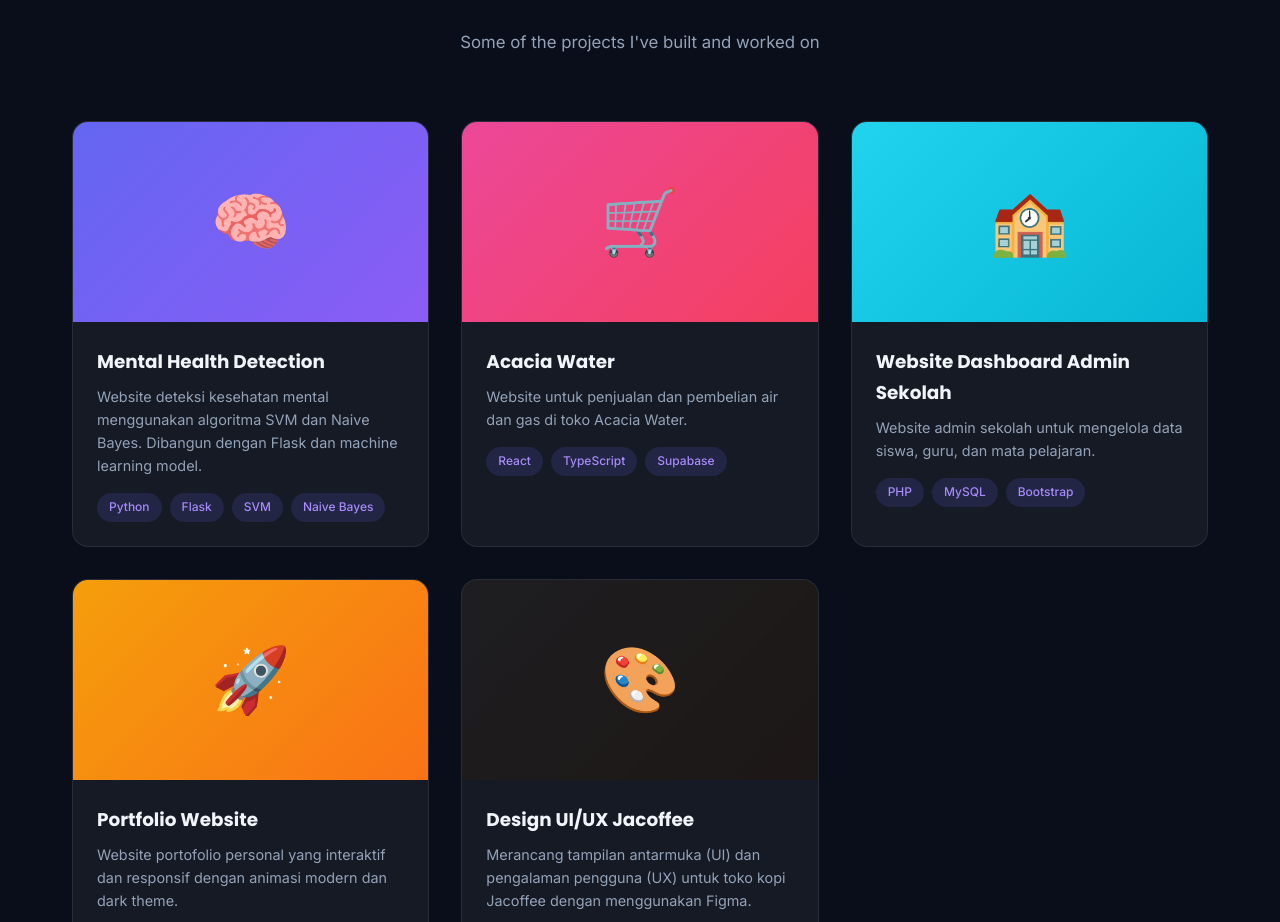
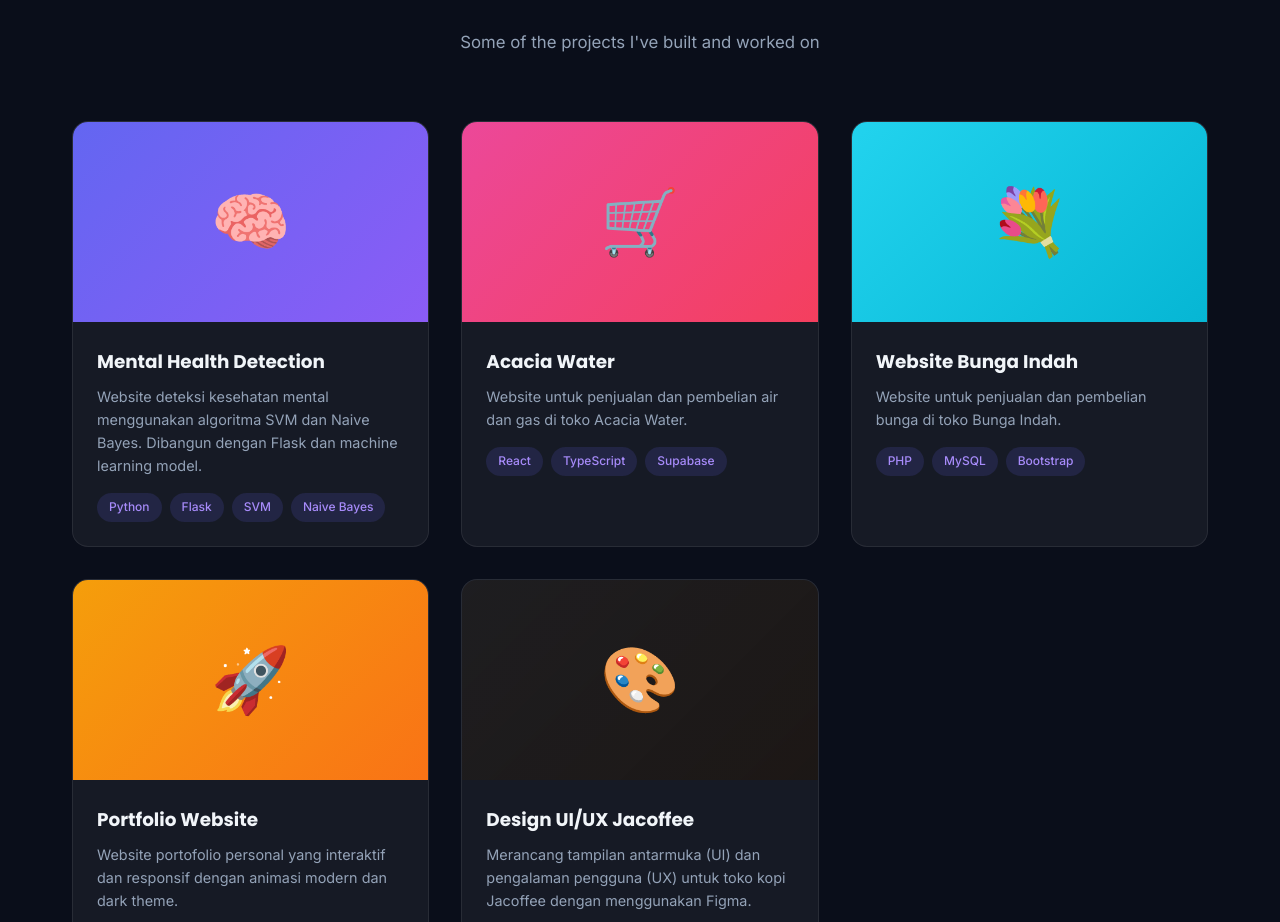
Before and after one commit to rafareza/portofolio-react, a React (Vite) app: page / in a window 1280 px wide. Shown: the part 2620-3542 px from the top of the page. Built offline with nearby package versions, Linux system fonts and the light colour scheme.

Commit message:
benerin projek

```diff
--- a/src/components/Projects.jsx
+++ b/src/components/Projects.jsx
@@ -10,7 +10,6 @@ const projects = [
     gradient: 'linear-gradient(135deg, #6366f1, #8b5cf6)',
     emoji: '🧠',
     github: '#',
-    live: '#',
   },
   {
     title: 'Acacia Water',
@@ -23,14 +22,13 @@ const projects = [
     live: 'https://acacia-water.vercel.app/',
   },
   {
-    title: 'Website Dashboard Admin Sekolah',
+    title: 'Website Bunga Indah',
     description:
-      'Website admin sekolah untuk mengelola data siswa, guru, dan mata pelajaran.',
+      'Website untuk penjualan dan pembelian bunga di toko Bunga Indah.',
     tags: ['PHP', 'MySQL', 'Bootstrap'],
     gradient: 'linear-gradient(135deg, #22d3ee, #06b6d4)',
-    emoji: '🏫',
-    github: '#',
-    live: '#',
+    emoji: '💐',
+    github: 'https://github.com/rafareza/bunga-indah',
   },
   {
     title: 'Portfolio Website',
@@ -110,6 +108,7 @@ function Projects() {
                     <FiGithub />
                   </a>
                 )}
+                {project.live && (
                   <a
                     href={project.live}
                     className="project-overlay-btn"
@@ -119,6 +118,7 @@ function Projects() {
                   >
                     <FiExternalLink />
                   </a>
+                )}
               </div>
             </div>
 
```
Lines whose indentation alone changed are shown as unchanged.
